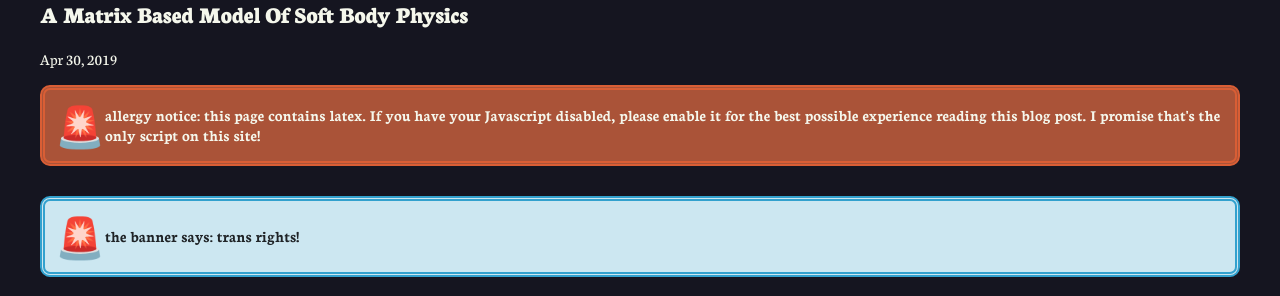
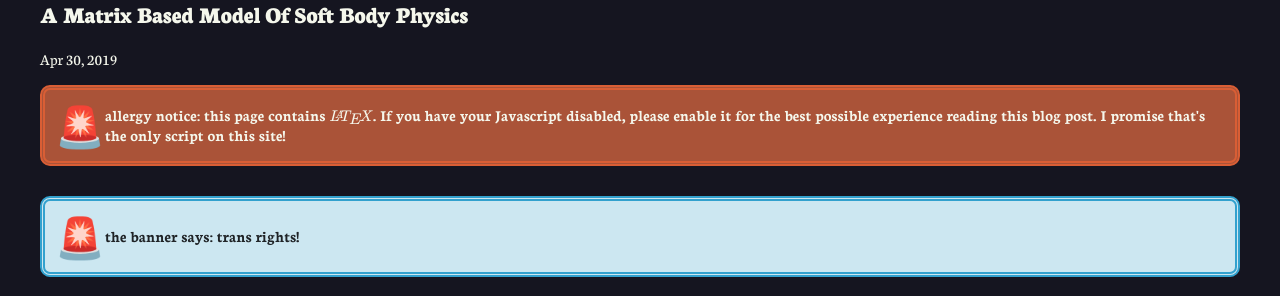
Before and after one commit to DataKinds/datakinds.github.io, a Jekyll site: the page built from _posts/2019-04-30-a-matrix-based-model-of-soft-body-physics.md, in a window 1280 px wide and 900 px high. Shown: the part 233-529 px from the top of the window. Built offline with Jekyll 4.4.1, drawn with Linux system fonts in a browser that asks for light colours; some web fonts are replaced.

```diff
--- a/_posts/2019-04-30-a-matrix-based-model-of-soft-body-physics.md
+++ b/_posts/2019-04-30-a-matrix-based-model-of-soft-body-physics.md
@@ -2,7 +2,7 @@
 layout: post
 title: A Matrix Based Model Of Soft Body Physics
 date: 2019-04-30 16:43 -0700
-warning_banner: "allergy notice: this page contains latex. If you have your Javascript disabled, please enable it for the best possible experience reading this blog post. I promise that's the only script on this site!"
+warning_banner: "allergy notice: this page contains \\(\\LaTeX\\). If you have your Javascript disabled, please enable it for the best possible experience reading this blog post. I promise that's the only script on this site!"
 ---
 
 Ever since I was little, I've been enamored with physics simulations. There's something so innately satisfying about having a world at your fingertips to interact with as you please. That interest has rekindled in me over the past few days as I've been thinking about coding up a little physics toy to mess around with now that I'm a much better programmer than I was when I was 10.
```
Also changed, not shown: _posts/2019-04-26-good-symbolic-differentiation-requires-multidimensional-wobbliness.md (+1 -4 lines), _posts/2019-05-10-a-basis-for-sequential-execution-monads-arrows-and-more.md (+1 -6 lines), _posts/2021-03-10-gradient-descent-in-mathbb-r-2.md (+1 -4 lines).
